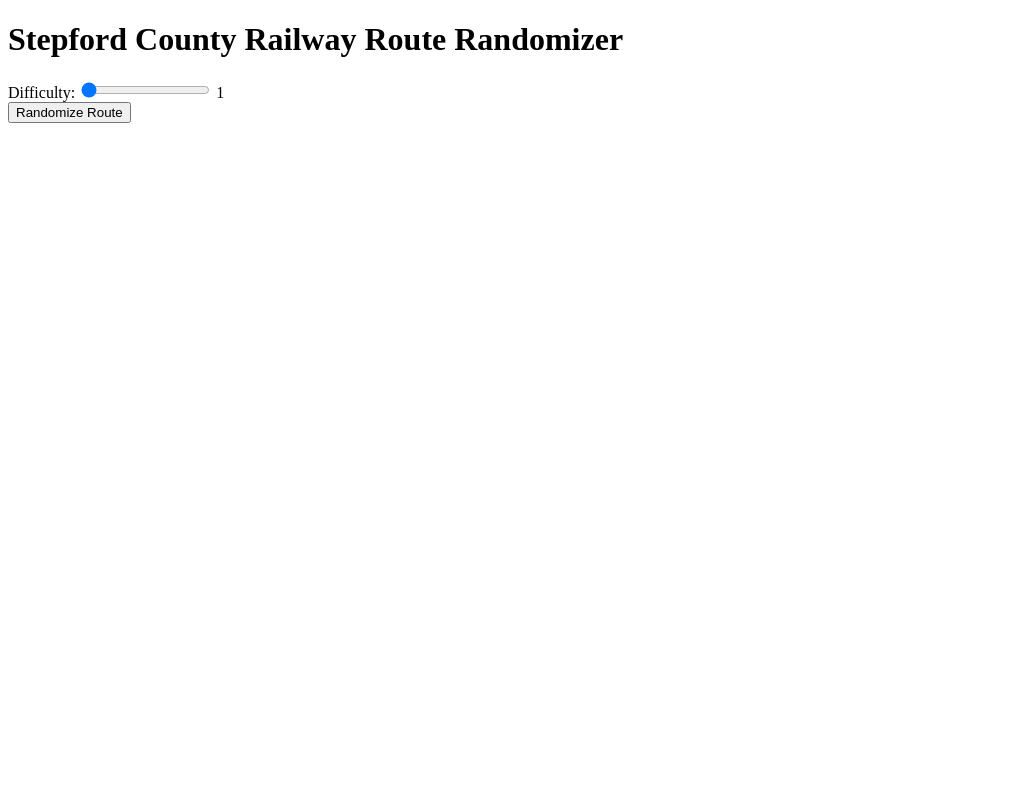
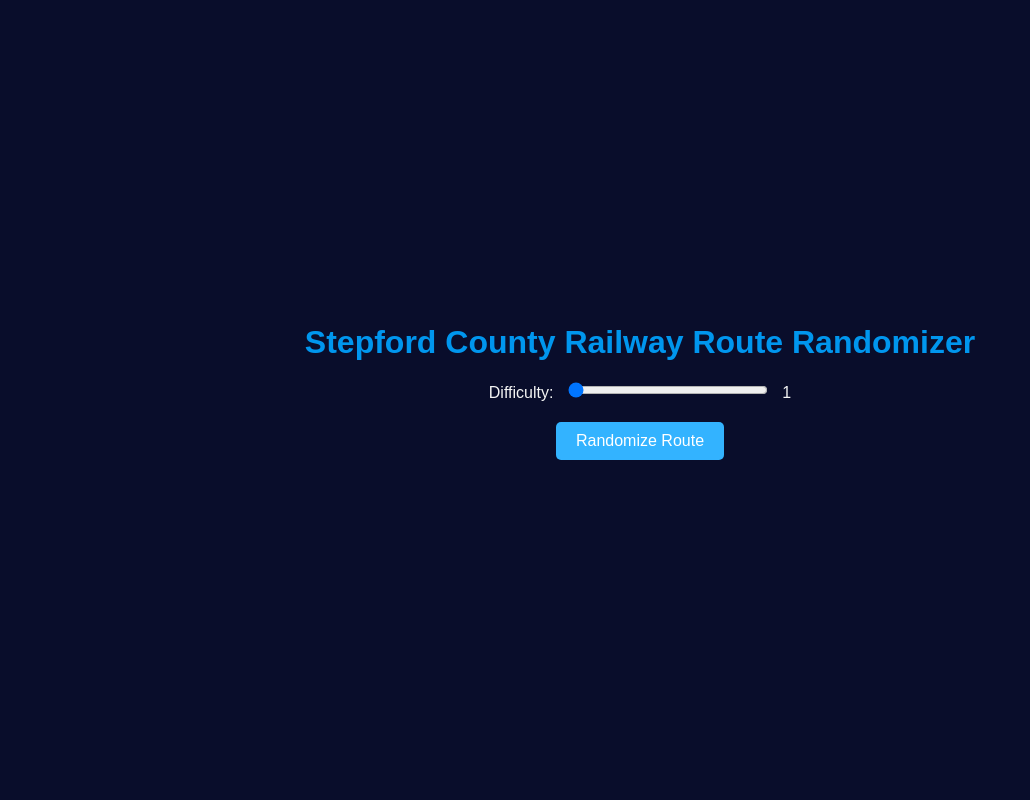
Before and after one commit to Samm8g/StepfordCountyRailwayRouteRandomizer, a Flask app: page / in a window 1280 px wide. Shown: the whole page, without its empty margins (0-1030 px from the left). Run offline with Flask 3, Linux system fonts and the light colour scheme.

Commit message:
Update Theme, design and Update CSS

```diff
--- /dev/null
+++ b/static/css/style.css
@@ -0,0 +1,81 @@
+/* Basic styles for the Stepford County Railway Route Randomizer */
+
+:root {
+    --background-color: #ffffff;
+    --text-color: #333333;
+    --primary-color: #0096EE;
+    --primary-dark-color: #007ACC;
+}
+
+body.dark-theme {
+    --background-color: #090D2B;
+    --text-color: #f4f4f4;
+    --primary-color: #33B3FF;
+    --primary-dark-color: #0096EE;
+}
+
+body {
+    font-family: Arial, sans-serif;
+    display: flex;
+    flex-direction: column;
+    align-items: center;
+    justify-content: center;
+    min-height: 100vh;
+    margin: 0;
+    background-color: var(--background-color);
+    color: var(--text-color);
+    transition: background-color 0.3s ease, color 0.3s ease;
+}
+
+h1 {
+    color: var(--primary-dark-color);
+}
+
+div {
+    margin-bottom: 20px;
+}
+
+button {
+    padding: 10px 20px;
+    font-size: 16px;
+    cursor: pointer;
+    background-color: var(--primary-color);
+    color: white;
+    border: none;
+    border-radius: 5px;
+    transition: background-color 0.3s ease;
+}
+
+button:hover {
+    background-color: var(--primary-dark-color);
+}
+
+#theme-toggle {
+    position: absolute;
+    top: 20px;
+    right: 20px;
+    padding: 8px 15px;
+    font-size: 14px;
+    background-color: #6c757d; /* A neutral color for the toggle */
+    color: white;
+    border-radius: 5px;
+    z-index: 1000;
+}
+
+#theme-toggle:hover {
+    background-color: #5a6268;
+}
+
+p#route-display {
+    margin-top: 20px;
+    font-size: 18px;
+    font-weight: bold;
+    color: var(--primary-dark-color);
+    text-align: center;
+    white-space: pre-wrap; /* To preserve newlines from the backend */
+}
+
+input[type="range"] {
+    width: 200px;
+    margin: 0 10px;
+}
--- a/templates/index.html
+++ b/templates/index.html
@@ -3,8 +3,9 @@
 <head>
     <meta charset="UTF-8">
     <title>Stepford County Railway Route Randomizer</title>
+    <link rel="stylesheet" href="{{ url_for('static', filename='css/style.css') }}">
 </head>
-<body>
+<body class="dark-theme">
     <h1>Stepford County Railway Route Randomizer</h1>
     <div>
         <label for="difficulty">Difficulty:</label>
```
